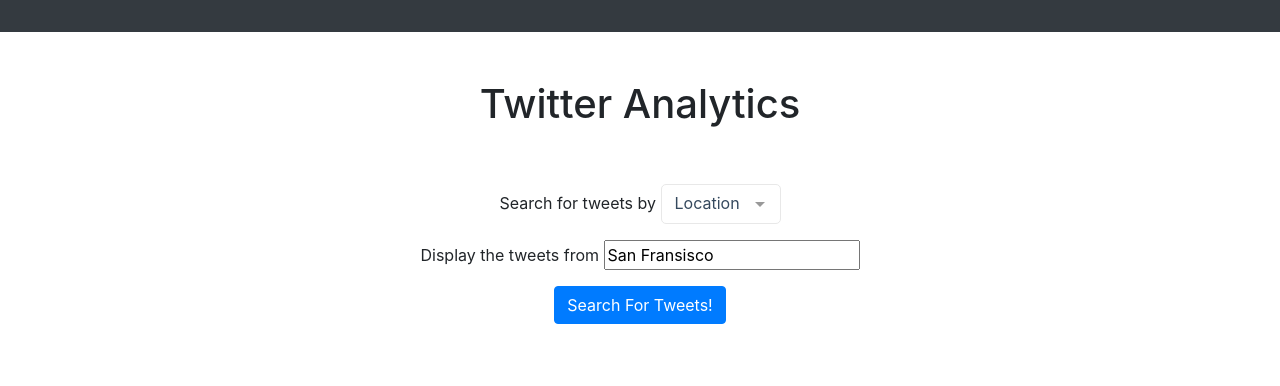
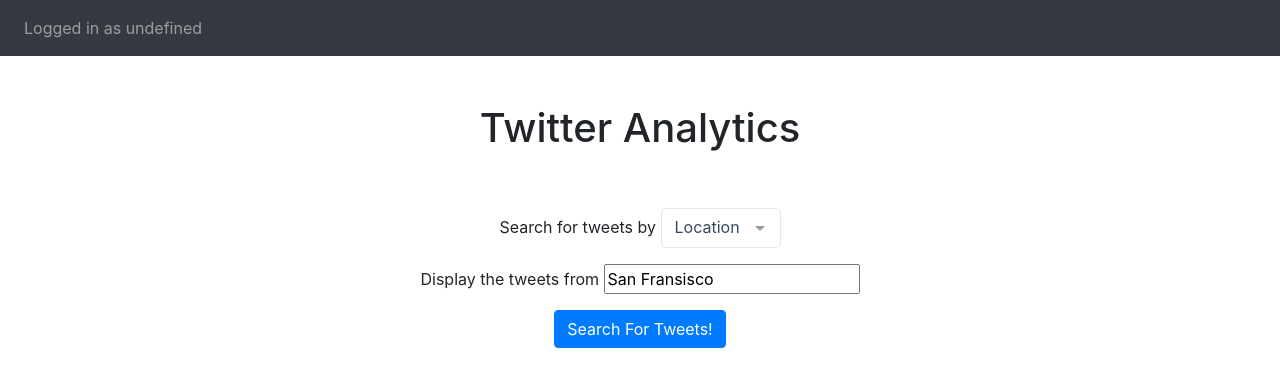
Before and after one commit to cen-3031-dev-team/cen3031, a Vue app: page / in a window 1280 px wide. Shown: the top 386 px of the page. Built offline with nearby package versions, Linux system fonts and the light colour scheme; no server answers; what vue-lodash would draw is missing.

Commit message:
Logged in message fix

```diff
--- a/src/App.vue
+++ b/src/App.vue
@@ -183,7 +183,7 @@
         navMessage()
         {
             return this.isLoggedIn
-                ? this.account.name
+                ? 'Logged in as ' + this.account.name
                 : 'Not logged in'
         },
 
```
